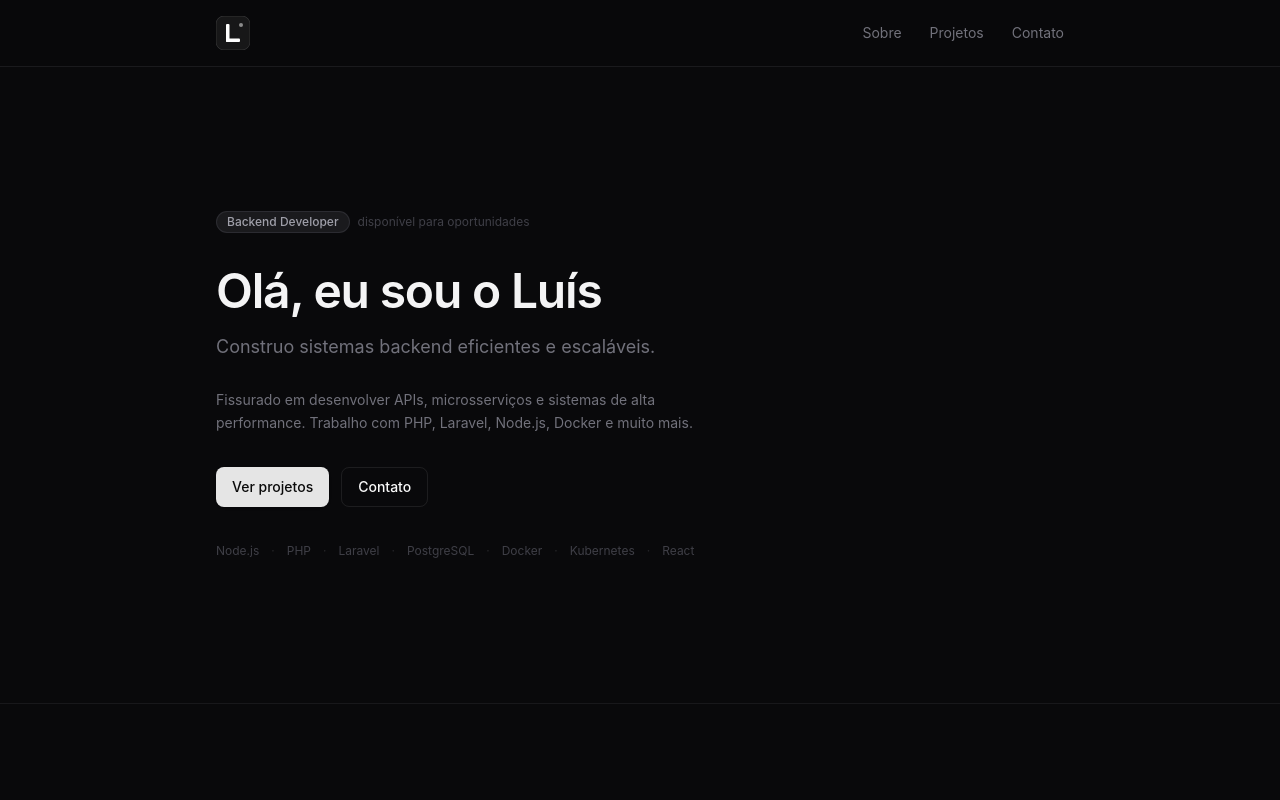
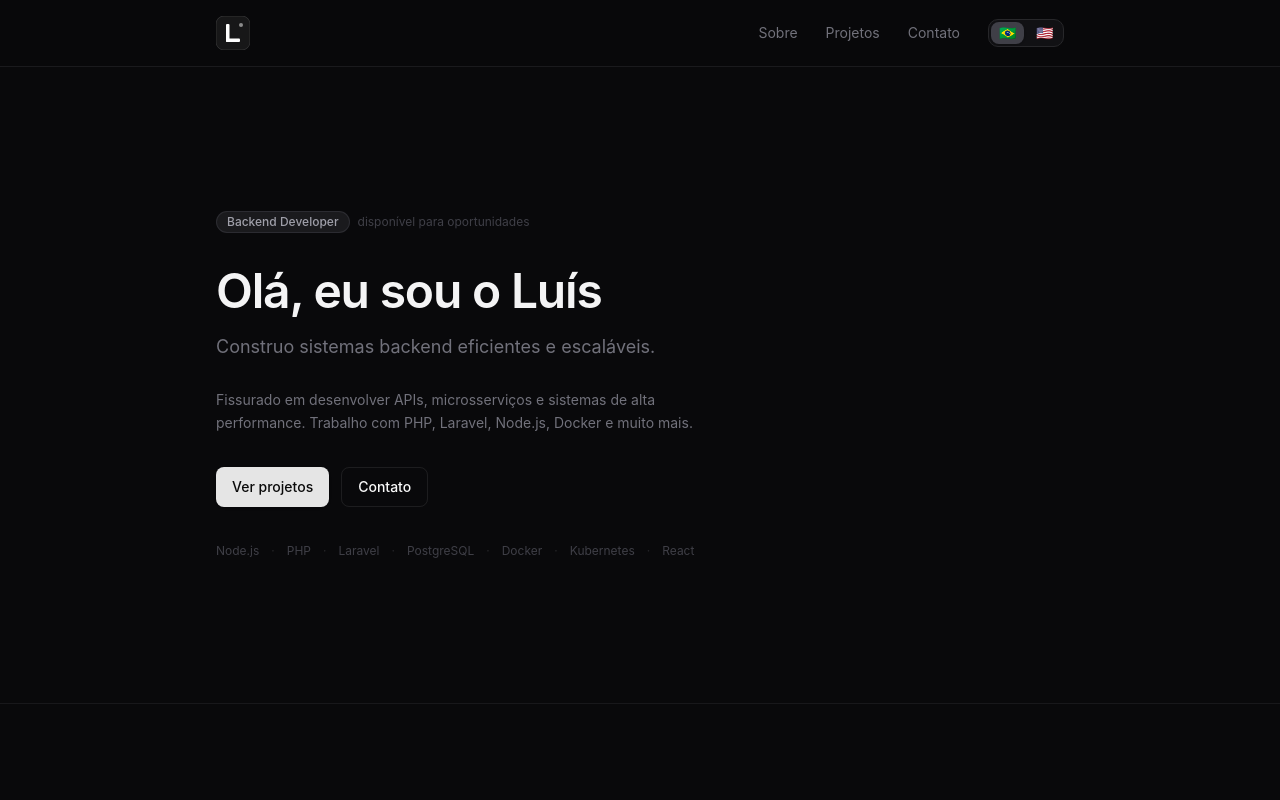
Before and after one commit to Louiis04/Portifolio, a React (Vite) app: page / in a window 1280 px wide. Shown: the top 800 px of the page. Built offline with nearby package versions, Linux system fonts and the light colour scheme.

Commit message:
feat: us translation

```diff
--- a/src/App.tsx
+++ b/src/App.tsx
@@ -3,9 +3,11 @@ import Hero from "@/sections/Hero"
 import About from "@/sections/About"
 import Projects from "@/sections/Projects"
 import Contact from "@/sections/Contact"
+import { LanguageProvider } from "@/context/LanguageContext"
 
 export default function App() {
   return (
+    <LanguageProvider>
       <div className="min-h-screen bg-zinc-950 text-zinc-100 antialiased">
         <Navbar />
         <main>
@@ -17,5 +19,6 @@ export default function App() {
           <Contact />
         </main>
       </div>
+    </LanguageProvider>
   )
 }
--- a/src/components/CardProject/CardProject.tsx
+++ b/src/components/CardProject/CardProject.tsx
@@ -2,12 +2,14 @@ import { ExternalLink } from "lucide-react"
 import { Badge } from "@/components/Badge/Badge"
 import type { Project } from "@/types/Project"
 import { useEffect, useRef, useState } from "react"
+import { useLanguage } from "@/context/LanguageContext"
 
 interface CardProjectProps {
   project: Project
 }
 
 export default function CardProject({ project }: CardProjectProps) {
+  const { t, language } = useLanguage()
   const containerRef = useRef<HTMLDivElement>(null)
   const [isVisible, setIsVisible] = useState(false)
 
@@ -39,7 +41,7 @@ export default function CardProject({ project }: CardProjectProps) {
           />
         ) : (
           <span className="text-xs text-zinc-600 select-none">
-            Adicione uma imagem ao projeto
+            {t.projects.noImage}
           </span>
         )}
       </div>
@@ -52,7 +54,7 @@ export default function CardProject({ project }: CardProjectProps) {
             href={project.link}
             target="_blank"
             rel="noopener noreferrer"
-            aria-label={`Ver ${project.title} no GitHub`}
+            aria-label={`${t.projects.viewOn} ${project.title}`}
             className="shrink-0 text-zinc-600 hover:text-zinc-300 transition-colors"
           >
             <ExternalLink size={14} />
@@ -60,7 +62,7 @@ export default function CardProject({ project }: CardProjectProps) {
         </div>
 
         <p className="text-xs text-zinc-500 leading-relaxed line-clamp-3">
-          {project.description}
+          {language === "en" ? project.descriptionEn : project.description}
         </p>
 
         <div className="flex flex-wrap gap-1.5 pt-1">
--- a/src/components/Navbar/Navbar.tsx
+++ b/src/components/Navbar/Navbar.tsx
@@ -1,3 +1,6 @@
+import { useLanguage } from "@/context/LanguageContext"
+import type { Language } from "@/i18n/translations"
+
 function Logo() {
   return (
     <svg
@@ -17,7 +20,14 @@ function Logo() {
   )
 }
 
+const flags: { lang: Language; label: string; emoji: string }[] = [
+  { lang: "pt", label: "Português", emoji: "🇧🇷" },
+  { lang: "en", label: "English", emoji: "🇺🇸" },
+]
+
 export default function Navbar() {
+  const { t, language, setLanguage } = useLanguage()
+
   return (
     <header className="sticky top-0 z-50 w-full border-b border-zinc-800/60 bg-zinc-950/90 backdrop-blur-sm">
       <div className="mx-auto flex max-w-4xl items-center justify-between px-6 py-4">
@@ -26,14 +36,32 @@ export default function Navbar() {
         </a>
         <nav className="flex items-center gap-7 text-sm text-zinc-500">
           <a href="#about" className="hover:text-zinc-200 transition-colors duration-200">
-            Sobre
+            {t.nav.about}
           </a>
           <a href="#projects" className="hover:text-zinc-200 transition-colors duration-200">
-            Projetos
+            {t.nav.projects}
           </a>
           <a href="#contact" className="hover:text-zinc-200 transition-colors duration-200">
-            Contato
+            {t.nav.contact}
           </a>
+
+          <div className="flex items-center gap-1 border border-zinc-800 rounded-lg p-0.5 bg-zinc-900/60">
+            {flags.map(({ lang, label, emoji }) => (
+              <button
+                key={lang}
+                onClick={() => setLanguage(lang)}
+                aria-label={label}
+                title={label}
+                className={`rounded-md px-2 py-1 text-sm transition-all duration-200 leading-none ${
+                  language === lang
+                    ? "bg-zinc-700 text-zinc-100 shadow-sm"
+                    : "text-zinc-600 hover:text-zinc-300 hover:bg-zinc-800"
+                }`}
+              >
+                {emoji}
+              </button>
+            ))}
+          </div>
         </nav>
       </div>
     </header>
--- /dev/null
+++ b/src/context/LanguageContext.tsx
@@ -0,0 +1,28 @@
+import { createContext, useContext, useState } from "react"
+import type { ReactNode } from "react"
+import { translations } from "@/i18n/translations"
+import type { Language, Translations } from "@/i18n/translations"
+
+interface LanguageContextValue {
+  language: Language
+  setLanguage: (lang: Language) => void
+  t: Translations
+}
+
+const LanguageContext = createContext<LanguageContextValue | undefined>(undefined)
+
+export function LanguageProvider({ children }: { children: ReactNode }) {
+  const [language, setLanguage] = useState<Language>("pt")
+
+  return (
+    <LanguageContext.Provider value={{ language, setLanguage, t: translations[language] }}>
+      {children}
+    </LanguageContext.Provider>
+  )
+}
+
+export function useLanguage() {
+  const ctx = useContext(LanguageContext)
+  if (!ctx) throw new Error("useLanguage must be used inside LanguageProvider")
+  return ctx
+}
--- a/src/data/projects.ts
+++ b/src/data/projects.ts
@@ -4,6 +4,7 @@ export const projects: Project[] = [
     {
         title: `Sistema de Requerimento do Estudante - SRE`,
         description: `Sistema desenvolvido para gerenciar os requerimentos dos estudantes, unificando e facilitando os processos acadêmicos. O SRE é uma plataforma que permite aos estudantes solicitar e acompanhar seus requerimentos de forma eficiente, proporcionando uma experiência mais fluida e organizada.`,
+        descriptionEn: `System developed to manage student requests, unifying and simplifying academic processes. SRE is a platform that allows students to submit and track their requests efficiently, providing a smoother and more organized experience.`,
         technologies: [`Laravel`, `PHP`, `TailwindCSS`, `MySQL`, `Livewire`, `Docker`, `Queue` ],
         link: `https://github.com/Timeless-inc/Quebec`,
         image: `/images/sre.gif`
@@ -11,6 +12,7 @@ export const projects: Project[] = [
     {
         title: `Charlie E-commerce`,
         description: `Projeto de E-commerce desenvolvido para trazer visibilidade para pequenos empreendedores da região de Igarassu.`,
+        descriptionEn: `E-commerce project developed to bring visibility to small entrepreneurs in the Igarassu region.`,
         technologies: [`Next.js`, `TypeScript`, `TailwindCSS`, `Prisma`, `PostgreSQL`, `Stripe`, `Clerk`, `Shadcn UI`],
         link: `https://github.com/KaueLui/Charlie`,
         image: `/images/charlie1.gif`
@@ -18,6 +20,7 @@ export const projects: Project[] = [
     {
         title: `MangoAI`,
         description: `Projeto de chatbot desenvolvido para auxiliar os estudantes do IFPE a obter informações sobre o campus, cursos e eventos. O MangoAI é uma ferramenta interativa que utiliza inteligência artificial para fornecer respostas rápidas e precisas, melhorando a comunicação entre os estudantes e a instituição.`,
+        descriptionEn: `Chatbot project developed to help IFPE students get information about the campus, courses and events. MangoAI is an interactive tool that uses artificial intelligence to provide fast and accurate answers, improving communication between students and the institution.`,
         technologies: [`Next.js`, `TypeScript`, `TailwindCSS`, `Prisma`, `PostgreSQL`, `MetaAI`, `Shadcn UI`],
         link: `https://github.com/Timeless-inc/Tango`,
         image: `/images/mango.gif`
@@ -25,6 +28,7 @@ export const projects: Project[] = [
     {
         title: `SpaceType`,
         description: `Projeto de jogo de digitação desenvolvido para ajudar os estudantes a melhorar suas habilidades de digitação de forma divertida e interativa. O SpaceType é um jogo que desafia os jogadores a digitar palavras e frases rapidamente, proporcionando uma experiência envolvente e educativa.`,
+        descriptionEn: `Typing game project developed to help students improve their typing skills in a fun and interactive way. SpaceType is a game that challenges players to type words and phrases quickly, providing an engaging and educational experience.`,
         technologies: [`Svelte`, `JavaScript`, `Css`, `HTML`],
         link: `https://github.com/Louiis04/Jogo-de-digitar`,
         image: `/images/spacetype.gif`
--- /dev/null
+++ b/src/i18n/translations.ts
@@ -0,0 +1,89 @@
+export const translations = {
+  pt: {
+    nav: {
+      about: "Sobre",
+      projects: "Projetos",
+      contact: "Contato",
+    },
+    hero: {
+      available: "disponível para oportunidades",
+      greeting: "Olá, eu sou o Luís",
+      subtitle: "Construo sistemas backend eficientes e escaláveis.",
+      description:
+        "Fissurado em desenvolver APIs, microsserviços e sistemas de alta performance. Trabalho com PHP, Laravel, Node.js, Docker e muito mais.",
+      viewProjects: "Ver projetos",
+      contact: "Contato",
+    },
+    about: {
+      label: "Sobre",
+      title: "Quem sou eu",
+      bio1: `Sou um desenvolvedor Backend, no qual busco cada vez mais me aprofundar nos conceitos de Backend + DevOps, gosto bastante de estruturar códigos em que tragam uma boa perfomance ao produto. Atualmente estudante no IFPE, onde desenvolvo soluções reais para problemas reais.`,
+      bio1Highlight: "IFPE",
+      bio2: "Tenho experiência com arquitetura de microsserviços, filas de mensagens, containerização com Docker e orquestração com Kubernetes, sempre buscando escrever código limpo e escalável.",
+      skillCategories: {
+        Backend: "Backend",
+        "Banco de Dados": "Banco de Dados",
+        "Infra & DevOps": "Infra & DevOps",
+        Frontend: "Frontend",
+      },
+    },
+    projects: {
+      label: "Projetos",
+      title: "O que já desenvolvi",
+      noImage: "Adicione uma imagem ao projeto",
+      viewOn: "Ver",
+    },
+    contact: {
+      label: "Contato",
+      title: "Vamos conversar",
+      description:
+        "Estou aberto a oportunidades, parcerias ou só uma conversa sobre tecnologia. Me chame.",
+      rights: "Todos os direitos reservados.",
+    },
+  },
+  en: {
+    nav: {
+      about: "About",
+      projects: "Projects",
+      contact: "Contact",
+    },
+    hero: {
+      available: "available for opportunities",
+      greeting: "Hi, I'm Luís",
+      subtitle: "I build efficient and scalable backend systems.",
+      description:
+        "Passionate about developing APIs, microservices and high-performance systems. I work with PHP, Laravel, Node.js, Docker and much more.",
+      viewProjects: "View projects",
+      contact: "Contact",
+    },
+    about: {
+      label: "About",
+      title: "Who I am",
+      bio1: `I'm a Backend developer who constantly seeks to deepen knowledge in Backend + DevOps concepts. I enjoy structuring code that delivers great performance. Currently a student at IFPE, where I build real solutions to real problems.`,
+      bio1Highlight: "IFPE",
+      bio2: "I have experience with microservices architecture, message queues, containerization with Docker and orchestration with Kubernetes, always aiming to write clean and scalable code.",
+      skillCategories: {
+        Backend: "Backend",
+        "Banco de Dados": "Database",
+        "Infra & DevOps": "Infra & DevOps",
+        Frontend: "Frontend",
+      },
+    },
+    projects: {
+      label: "Projects",
+      title: "What I've built",
+      noImage: "Add an image to the project",
+      viewOn: "View on",
+    },
+    contact: {
+      label: "Contact",
+      title: "Let's talk",
+      description:
+        "I'm open to opportunities, partnerships or just a conversation about technology. Reach out.",
+      rights: "All rights reserved.",
+    },
+  },
+} as const
+
+export type Language = keyof typeof translations
+export type Translations = (typeof translations)[Language]
--- a/src/types/Project.ts
+++ b/src/types/Project.ts
@@ -1,6 +1,7 @@
 export interface Project {
     title: string;
     description: string;
+    descriptionEn: string;
     technologies: string[];
     link: string;
     image?: string;
```
Also changed, not shown: src/sections/About.tsx (+23 -19 lines), src/sections/Contact.tsx (+7 -5 lines), src/sections/Hero.tsx (+9 -7 lines), src/sections/Projects.tsx (+5 -2 lines). Lines whose indentation alone changed are shown as unchanged.
